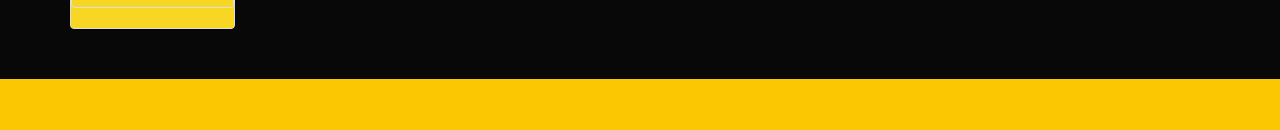
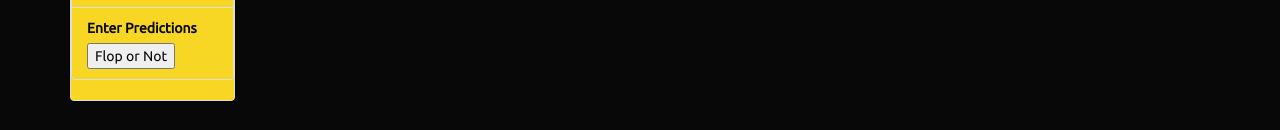
Before and after one commit to ajdeschenes/FinalProject, a plain HTML site: page App/templates/index.html in a window 1280 px wide. Shown: the part 1267-1397 px from the top of the page. Drawn offline with nearby package versions, Linux system fonts and the light colour scheme; no server answers.

Commit message:
adding button

```diff
--- a/App/templates/index.html
+++ b/App/templates/index.html
@@ -62,7 +62,12 @@
                         <label for="genre3">Select the Tertiary Genre</label>
                         <input class="form-control" id="genre_3" type="text" placeholder="0">
                     </li>
+                    <li class="filter list-group-item">
+                      <label for="button">Enter Predictions</label>
+                      <button type="button">Flop or Not</button>
+                    </li>
                   </ul>
+
                 </div>
               </div>
             </div>
```
